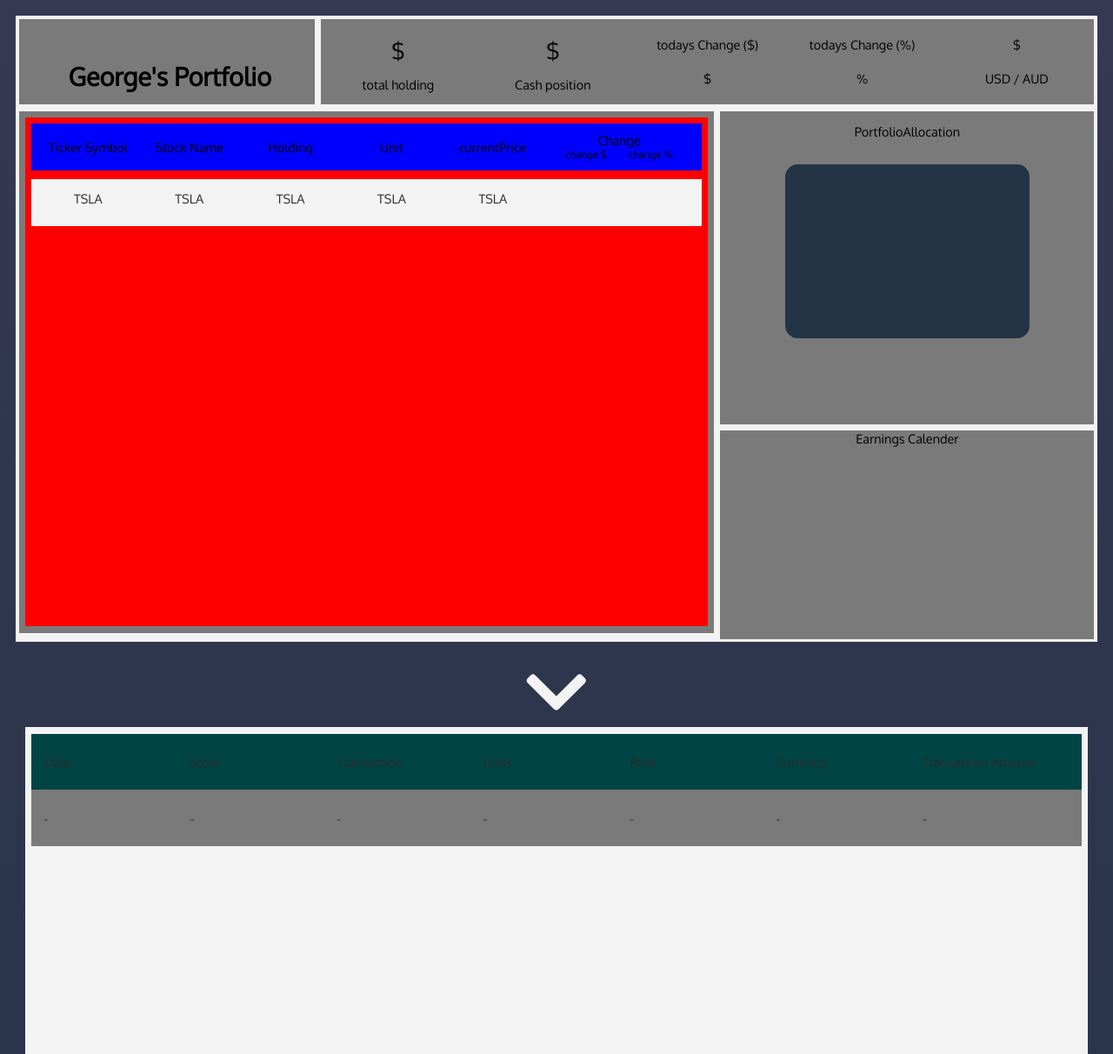
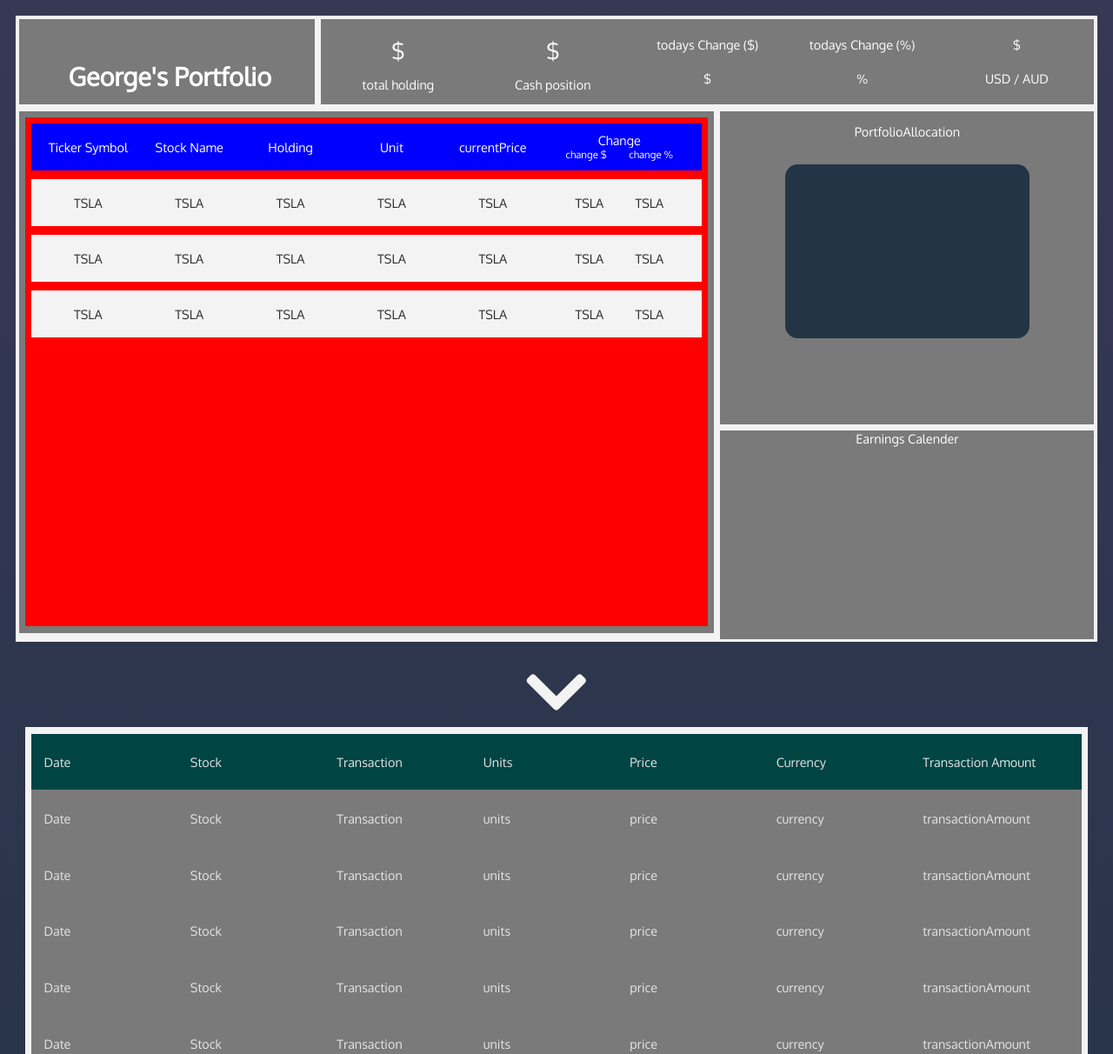
Before and after one commit to ggboots/StockPortfolio-mk1, a plain HTML site: page index.html in a window 1280 px wide. Shown: the top 1212 px of the page at 87% size. Drawn offline with Linux system fonts and the light colour scheme.

Commit message:
duplicate ledger and stock rows + setting up database

```diff
--- a/index.html
+++ b/index.html
@@ -66,8 +66,8 @@
                             <div>-</div>
                             <div>-</div>
                         </div>
-                    </div> -->
-                <!-- </div> -->
+                    </div>
+                </div> -->
             </div>
         </div>
         <div class="grid-item item-4">
@@ -83,7 +83,7 @@
         <svg id="arrow" aria-hidden="true" focusable="false" data-prefix="fas" data-icon="chevron-down" class="svg-inline--fa nav-arrow fa-chevron-down fa-w-14" role="img" xmlns="http://www.w3.org/2000/svg" viewbox="0 0 448 512"><path fill="currentColor" d="M207.029 381.476L12.686 187.132c-9.373-9.373-9.373-24.569 0-33.941l22.667-22.667c9.357-9.357 24.522-9.375 33.901-.04L224 284.505l154.745-154.021c9.379-9.335 24.544-9.317 33.901.04l22.667 22.667c9.373 9.373 9.373 24.569 0 33.941L240.971 381.476c-9.373 9.372-24.569 9.372-33.942 0z"></path></svg>
     </div>
     <div class="ledger-container">
-        <div class="grid-item item-6">
+        <div class="grid-item item-6" id="ledger-container">
             <div class="ledger-header">
                 <div>Date</div>
                 <div>Stock</div>
@@ -93,7 +93,7 @@
                 <div>Currency</div>
                 <div>Transaction Amount</div>
             </div>
-            <div class="ledger-row">
+            <!-- <div class="ledger-row">
                 <div>-</div>
                 <div>-</div>
                 <div>-</div>
@@ -101,7 +101,7 @@
                 <div>-</div>
                 <div>-</div>
                 <div>-</div>
-            </div>
+            </div> -->
         </div>
     </div>
     <script src="./src/index.js"></script>
--- a/src/index.js
+++ b/src/index.js
@@ -5,12 +5,22 @@
 // }
 //best way of indexing multiple javascript files to html
 
+let numberOfLedgerRows = 10;
+let numberOfStockList = 3;
+
+
+function createStockRow(){
     let elementValue = 0;
-
     let stockContainer = document.getElementById("stock-container");
     stockRow = document.createElement("div");
     stockRow.setAttribute("id","stock-row");
     stockRow.setAttribute("class", "stock-row")
+
+    stockChangeHeader = document.createElement("div");
+    stockChangeHeader.setAttribute("class", "stock-row-change");
+    stockChangeSpacing = document.createElement("div");
+    stockChangeSpacing.setAttribute("class", "stock-row-change-options");
+
     for (i=0; i < 7;i++){
         stockElement = document.createElement("div");
         switch(i){
@@ -54,6 +64,7 @@
                 if (elementValue == 4){
                     stockElement.innerHTML = "TSLA";
                 }
+                elementValue++;
                 stockElement.setAttribute("class", "stockElement");
 
                 break;
@@ -62,6 +73,7 @@
                 if (elementValue == 5){
                     stockElement.innerHTML = "TSLA";
                 }
+                elementValue++;
                 stockElement.setAttribute("class", "stockElement");
 
                 break;
@@ -70,10 +82,110 @@
                 if (elementValue == 6){
                     stockElement.innerHTML = "TSLA";
                 }
+                elementValue++;
                 stockElement.setAttribute("class", "stockElement");
 
 
         }
+        if (elementValue == 6){
+            stockChangeSpacing.append(stockElement);
+        } else if (elementValue == 7) {
+            stockChangeSpacing.append(stockElement);
+            stockChangeHeader.append(stockChangeSpacing);
+            stockRow.append(stockChangeHeader);
+
+        } else {
             stockRow.append(stockElement);
         }
+    }
     stockContainer.append(stockRow);
+}
+
+function createLedgerRow(){
+    let elementValue = 0;
+    let ledgerContainer = document.getElementById("ledger-container");
+    ledgerRow = document.createElement("div");
+    ledgerRow.setAttribute("id","ledger-row");
+    ledgerRow.setAttribute("class", "ledger-row")
+
+    for (i=0; i < 7;i++){
+        ledgerElement = document.createElement("div");
+        switch(i){
+            case 0:
+                ledgerElement.setAttribute("id", "date");
+                if (elementValue == 0){
+                    ledgerElement.innerHTML = "Date";
+                };
+                elementValue++;
+                ledgerElement.setAttribute("class", "ledgerElement");
+
+                break;
+            case 1:
+                ledgerElement.setAttribute("id", "stock");
+                if (elementValue == 1){
+                    ledgerElement.innerHTML = "Stock";
+                }
+                elementValue++;
+                ledgerElement.setAttribute("class", "ledgerElement");
+                break;
+            case 2:
+                ledgerElement.setAttribute("id", "transaction");
+                if (elementValue == 2){
+                    ledgerElement.innerHTML = "Transaction";
+                }
+                elementValue++;
+                ledgerElement.setAttribute("class", "ledgerElement");
+
+                break;
+            case 3:
+                ledgerElement.setAttribute("id", "units");
+                if (elementValue == 3){
+                    ledgerElement.innerHTML = "units";
+                };
+                elementValue++;
+                ledgerElement.setAttribute("class", "ledgerElement");
+
+                break;
+            case 4:
+                ledgerElement.setAttribute("id", "price");
+                if (elementValue == 4){
+                    ledgerElement.innerHTML = "price";
+                }
+                elementValue++;
+                ledgerElement.setAttribute("class", "ledgerElement");
+
+                break;
+            case 5:
+                ledgerElement.setAttribute("id", "currency");
+                if (elementValue == 5){
+                    ledgerElement.innerHTML = "currency";
+                }
+                elementValue++;
+                ledgerElement.setAttribute("class", "ledgerElement");
+
+                break;
+            case 6:
+                ledgerElement.setAttribute("id", "transactionAmount");
+                if (elementValue == 6){
+                    ledgerElement.innerHTML = "transactionAmount";
+                }
+                elementValue++;
+                ledgerElement.setAttribute("class", "ledgerElement");
+
+
+        }
+        ledgerRow.append(ledgerElement);
+
+    }
+    ledgerContainer.append(ledgerRow);
+}
+
+while (numberOfLedgerRows !=0){
+    createLedgerRow();
+    numberOfLedgerRows--;
+}
+
+while (numberOfStockList !=0){
+    createStockRow();
+    numberOfStockList--;
+}
--- a/styles/style.scss
+++ b/styles/style.scss
@@ -275,7 +275,7 @@
                 justify-content: space-evenly;
                 align-items: center;
                 background:$navigationHeader;
-                color:$text-secondary;
+                color:$container-secondary;
             }
 
             .ledger-row{
@@ -288,7 +288,7 @@
                 justify-content: space-evenly;
                 align-items: center;
                 background:$container-primary;
-                color:$text-secondary;
+                color:$container-secondary;
             }
         }
 
@@ -307,13 +307,6 @@
                 "item3 item3 item4 item4 item4"
                 "item3 item3 item5 item5 item5"
                 ;
-
-                .grid-item{
-                    background-color: $container-primary;
-                    color:#000;
-                    text-align: center;
-                    margin:0.25em;
-                }
 
                 .item-1{
                     display: flex;
```
Also changed, not shown: styles/style.css, 1 other file. Lines whose indentation alone changed are shown as unchanged.
